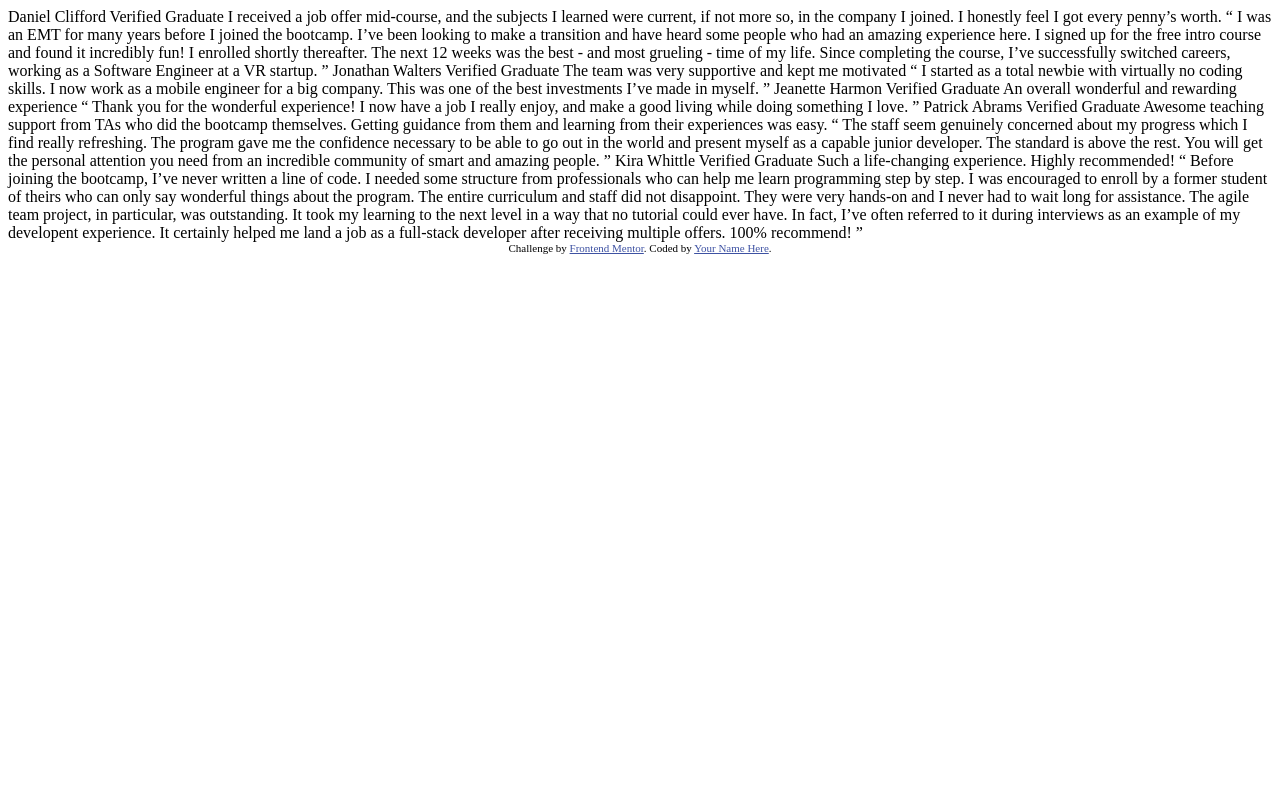
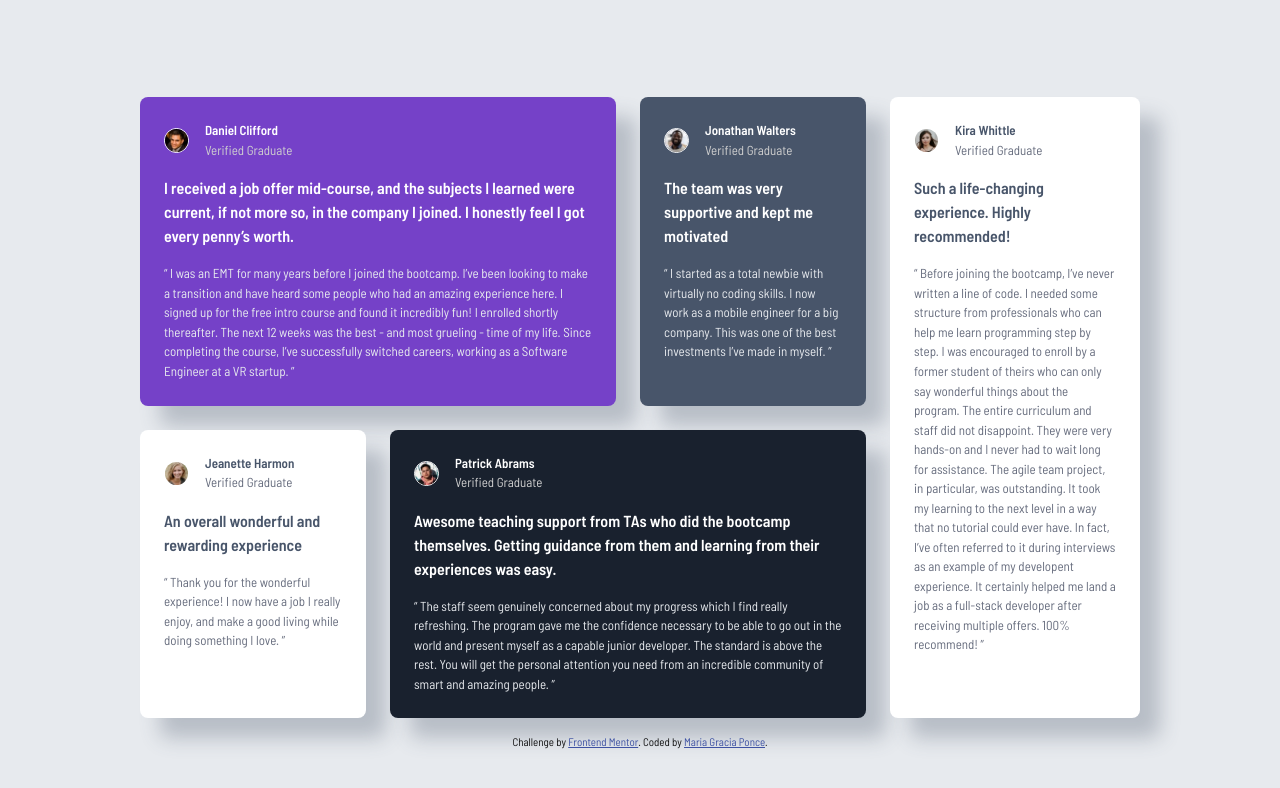
Before and after one commit to mariagraciaponce/testimonials-grid-section-main, a plain HTML site: page index.html in a window 1280 px wide. Drawn offline with Linux system fonts and the light colour scheme.

Commit message:
final commit

```diff
--- a/index.html
+++ b/index.html
@@ -5,6 +5,11 @@
   <meta name="viewport" content="width=device-width, initial-scale=1.0"> <!-- displays site properly based on user's device -->
 
   <link rel="icon" type="image/png" sizes="32x32" href="./images/favicon-32x32.png">
+  <link rel="preconnect" href="https://fonts.googleapis.com">
+  <link rel="preconnect" href="https://fonts.gstatic.com" crossorigin>
+  <link href="https://fonts.googleapis.com/css2?family=Barlow+Semi+Condensed:ital,wght@0,100;0,200;0,300;0,400;0,500;0,600;0,700;0,800;0,900;1,100;1,200;1,300;1,400;1,500;1,600;1,700;1,800;1,900&display=swap" rel="stylesheet">
+  <link rel="stylesheet" href="style.css">
+
 
   <title>Frontend Mentor | [Challenge Name Here]</title>
 
@@ -15,62 +20,94 @@
   </style>
 </head>
 <body>
-  Daniel Clifford
-  Verified Graduate
-
-  I received a job offer mid-course, and the subjects I learned were current, if not more so,
-  in the company I joined. I honestly feel I got every penny’s worth.
-
-  “ I was an EMT for many years before I joined the bootcamp. I’ve been looking to make a
+  <main>
+    <section class="review">
+      <div class="review__avatar">
+        <img src="images/image-daniel.jpg" alt="" class="review__img review1">
+        <div class="review__id">
+          <p>Daniel Clifford</p>
+          <p class="subtitle">Verified Graduate</p>
+        </div>
+      </div>
+      <p><span>I received a job offer mid-course, and the subjects I learned were current, if not more so,
+        in the company I joined. I honestly feel I got every penny’s worth.</span></p>
+      <p class="review__info">“ I was an EMT for many years before I joined the bootcamp. I’ve been looking to make a
         transition and have heard some people who had an amazing experience here. I signed up
         for the free intro course and found it incredibly fun! I enrolled shortly thereafter.
         The next 12 weeks was the best - and most grueling - time of my life. Since completing
-  the course, I’ve successfully switched careers, working as a Software Engineer at a VR startup. ”
+        the course, I’ve successfully switched careers, working as a Software Engineer at a VR startup. ”</p>
+    </section>
 
-  Jonathan Walters
-  Verified Graduate
+    <section class="review">
+      <div class="review__avatar">
+        <img src="images/image-jonathan.jpg" alt="" class="review__img">
+        <div class="review__id">
+          <p>Jonathan Walters</p>
+          <p class="subtitle">Verified Graduate</p>
+        </div>
+      </div>
+      <p><span>The team was very supportive and kept me motivated</span></p>
+      <p class="review__info">“ I started as a total newbie with virtually no coding skills. I now work as a mobile engineer
+        for a big company. This was one of the best investments I’ve made in myself. ”</p>
+    </section>
 
-  The team was very supportive and kept me motivated
+    <section class="review">
+      <div class="review__avatar">
+        <img src="images/image-jeanette.jpg" alt="" class="review__img">
+        <div class="review__id">
+          <p>Jeanette Harmon</p>
+          <p class="subtitle sub3">Verified Graduate</p>
+        </div>
+      </div>
+      <p><span> An overall wonderful and rewarding experience</span></p>
+      <p class="review__info info3">“ Thank you for the wonderful experience! I now have a job I really enjoy, and make a good living
+        while doing something I love. ”</p>
+    </section>
 
-  “ I started as a total newbie with virtually no coding skills. I now work as a mobile engineer
-  for a big company. This was one of the best investments I’ve made in myself. ”
-
-  Jeanette Harmon
-  Verified Graduate
-
-  An overall wonderful and rewarding experience
-
-  “ Thank you for the wonderful experience! I now have a job I really enjoy, and make a good living
-  while doing something I love. ”
-
-  Patrick Abrams
-  Verified Graduate
-
-  Awesome teaching support from TAs who did the bootcamp themselves. Getting guidance from them and
-  learning from their experiences was easy.
-
-  “ The staff seem genuinely concerned about my progress which I find really refreshing. The program
+    <section class="review">
+      <div class="review__avatar">
+        <img src="images/image-patrick.jpg" alt="" class="review__img review4">
+        <div class="review__id">
+      <p>Patrick Abrams</p>
+        <p class="subtitle">Verified Graduate</p>
+        </div>
+      </div>
+      <p><span> Awesome teaching support from TAs who did the bootcamp themselves. Getting guidance from them and
+        learning from their experiences was easy.</span></p>
+      <p class="review__info">“ The staff seem genuinely concerned about my progress which I find really refreshing. The program
         gave me the confidence necessary to be able to go out in the world and present myself as a capable
         junior developer. The standard is above the rest. You will get the personal attention you need from
-  an incredible community of smart and amazing people. ”
+        an incredible community of smart and amazing people. ”</p>
+    </section>
 
-  Kira Whittle
-  Verified Graduate
-
-  Such a life-changing experience. Highly recommended!
-
-  “ Before joining the bootcamp, I’ve never written a line of code. I needed some structure from
+    <section class="review">
+      <div class="review__avatar">
+        <img src="images/image-kira.jpg" alt="" class="review__img">
+        <div class="review__id">
+          <p>Kira Whittle</p>
+          <p class="subtitle sub5">Verified Graduate</p>
+        </div>
+      </div>
+      <p><span> Such a life-changing experience. Highly recommended!</span></p>
+      <p class="review__info info5">“ Before joining the bootcamp, I’ve never written a line of code. I needed some structure from
         professionals who can help me learn programming step by step. I was encouraged to enroll by a former
         student of theirs who can only say wonderful things about the program. The entire curriculum and staff
         did not disappoint. They were very hands-on and I never had to wait long for assistance. The agile team
         project, in particular, was outstanding. It took my learning to the next level in a way that no tutorial
         could ever have. In fact, I’ve often referred to it during interviews as an example of my developent
         experience. It certainly helped me land a job as a full-stack developer after receiving multiple offers.
-  100% recommend! ”
+        100% recommend! ”</p>
+    </section>
+  </main>
+
+
+
+
+
 
   <div class="attribution">
     Challenge by <a href="https://www.frontendmentor.io?ref=challenge" target="_blank">Frontend Mentor</a>.
-    Coded by <a href="#">Your Name Here</a>.
+    Coded by <a href="#">Maria Gracia Ponce</a>.
   </div>
 </body>
 </html>
--- /dev/null
+++ b/style.css
@@ -0,0 +1,126 @@
+* {
+    margin: 0;
+    padding: 0;
+    box-sizing: border-box;
+}
+html, body {
+    min-height: 100vh;
+    line-height: 1.5;
+}
+img, picture {
+    max-width: 100%;
+    display: block;
+}
+
+:root {
+    --Purple--50: hsl(260, 100%, 95%);
+    --Purple--300: hsl(264, 82%, 80%);
+    --Purple--500: hsl(263, 55%, 52%);
+    --White: hsl(0, 0%, 100%);
+    --Grey--100: hsl(214, 17%, 92%);
+    --Grey--200: hsl(0, 0%, 81%);
+    --Grey--400: hsl(224, 10%, 45%);
+    --Grey--500: hsl(217, 19%, 35%);
+    --Dark--blue: hsl(219, 29%, 14%);
+    --Black: hsl(0, 0%, 7%);
+    --fs: 0.813rem;
+    --fw--regular: 500;
+    --fw--bold: 600;
+}
+
+body {
+    background-color: var(--Grey--100);
+    color: var(--White);
+    margin: 2rem;
+    font-family:"Barlow Semi Condensed", sans-serif;
+    font-size: var(--fs);
+    display: grid;
+    place-content: center;
+
+}
+main {
+    display: grid;
+    place-content: center;
+    gap: 1.5rem;
+    max-width: 1000px;
+}
+.review {
+    border-radius: .5rem;
+    padding: 1.5rem;
+    box-shadow: 20px 20px 20px hsl(217, 19%, 35%,.3);
+}
+span {
+    font-weight: var(--fw--bold);
+    font-size: 1rem;
+}
+.review__info {
+    margin-block-start: 1rem;
+    color: var(--Grey--100);
+}
+.review:nth-child(1) {
+    background-color: var(--Purple--500);
+}
+.review:nth-child(2) {
+    background-color: var(--Grey--500);
+}
+.review:nth-child(3), .review:nth-child(5) {
+    background-color: var(--White);
+    color: var(--Grey--500);
+}
+.review:nth-child(4) {
+    background-color: var(--Dark--blue);
+}
+.review__avatar {
+    display: flex;
+    gap: 1rem;
+    align-items: center;
+    margin-block-end: 1rem;
+}
+.review__img {
+    border-radius: 50%;
+    width: 25px;
+    height: 25px;
+    border: 1px solid var(--White);
+}
+.review__id {
+    font-weight: var(--fw--bold);
+}
+.subtitle {
+    color: var(--Grey--200);
+    font-weight: lighter;
+}
+.sub3 , .sub5, .info3, .info5 {
+    color: var(--Grey--400);
+}
+.attribution  {
+    margin: 1rem;
+    color: var(--Black);
+}
+
+@media (min-width: 48rem) {
+    main {
+        grid-template-columns: repeat(3, 1fr);
+        grid-template-areas:
+        "box1 box1 box2 box3"
+        "box4 box5 box5 box3";
+    }
+    .review {
+        min-width: 200px;
+    }
+    .review:nth-child(1) {
+        grid-area: box1;
+    }
+    .review:nth-child(2) {
+        grid-area: box2;
+    }
+    .review:nth-child(3) {
+        grid-area: box4;
+    }
+    .review:nth-child(4) {
+        grid-area: box5;
+    }
+    .review:nth-child(5) {
+        grid-area: box3;
+        max-width: 250px;
+    }
+}
```
Lines whose indentation alone changed are shown as unchanged.
